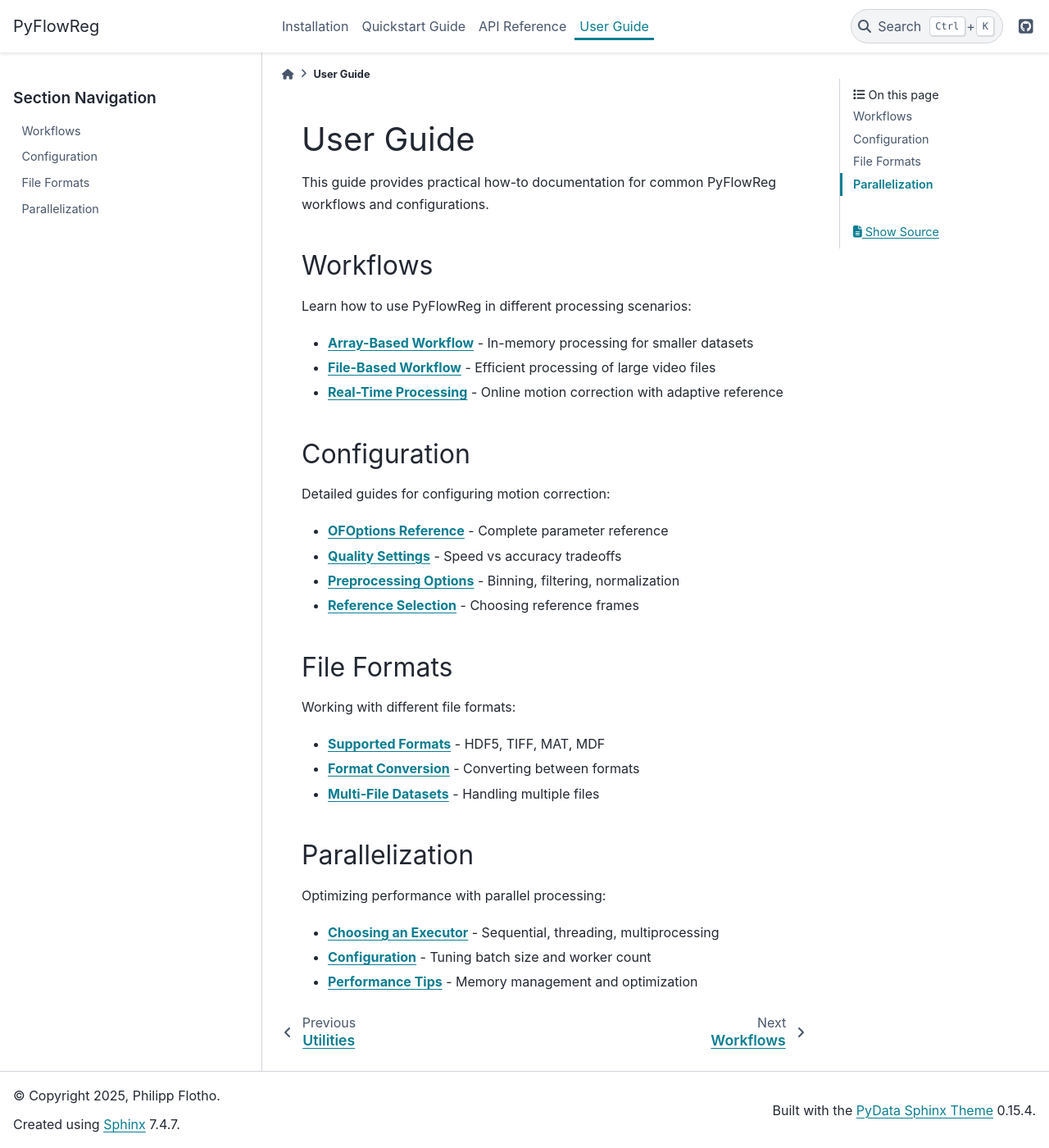
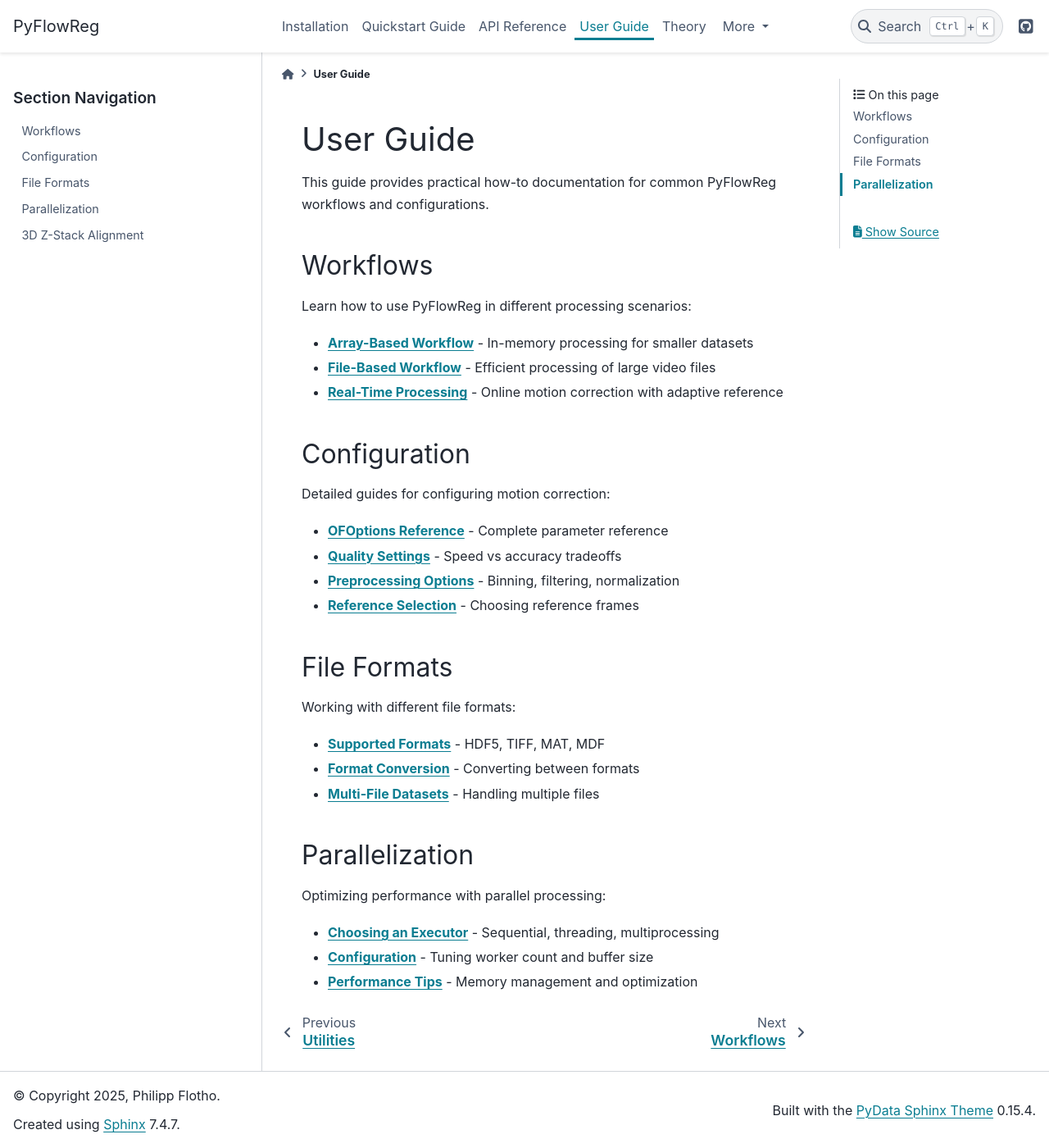
Before and after one commit to FlowRegSuite/pyflowreg, a Sphinx documentation site: the page built from docs/user_guide/index.md, in a window 1280 px wide and 1400 px high. Shown: the whole window at 82% size. Built offline with Sphinx 7.4.7 and the PyData theme 0.15.4, drawn with Linux system fonts in a browser that asks for light colours; pages that are not in the unit, such as notebooks, are missing from menus.

````diff
--- a/docs/user_guide/index.md
+++ b/docs/user_guide/index.md
@@ -24,16 +24,16 @@ Detailed guides for configuring motion correction:
 Working with different file formats:
 
 - **[Supported Formats](file_formats.md)** - HDF5, TIFF, MAT, MDF
-- **[Format Conversion](file_formats.md#format-conversion)** - Converting between formats
-- **[Multi-File Datasets](file_formats.md#multi-file-datasets)** - Handling multiple files
+- **[Format Conversion](file_formats.md)** - Converting between formats
+- **[Multi-File Datasets](file_formats.md)** - Handling multiple files
 
 ## Parallelization
 
 Optimizing performance with parallel processing:
 
-- **[Choosing an Executor](parallelization.md#choosing-an-executor)** - Sequential, threading, multiprocessing
-- **[Configuration](parallelization.md#configuration)** - Tuning batch size and worker count
-- **[Performance Tips](parallelization.md#performance-tips)** - Memory management and optimization
+- **[Choosing an Executor](parallelization.md)** - Sequential, threading, multiprocessing
+- **[Configuration](parallelization.md)** - Tuning worker count and buffer size
+- **[Performance Tips](parallelization.md)** - Memory management and optimization
 
 ```{toctree}
 :maxdepth: 2
@@ -43,4 +43,5 @@ workflows
 configuration
 file_formats
 parallelization
+3d_volumes
 ```
````
Also changed, not shown: docs/changelog.md (added, +40 -0 lines), docs/theory/index.md (added, +17 -0 lines), 2 other files.
